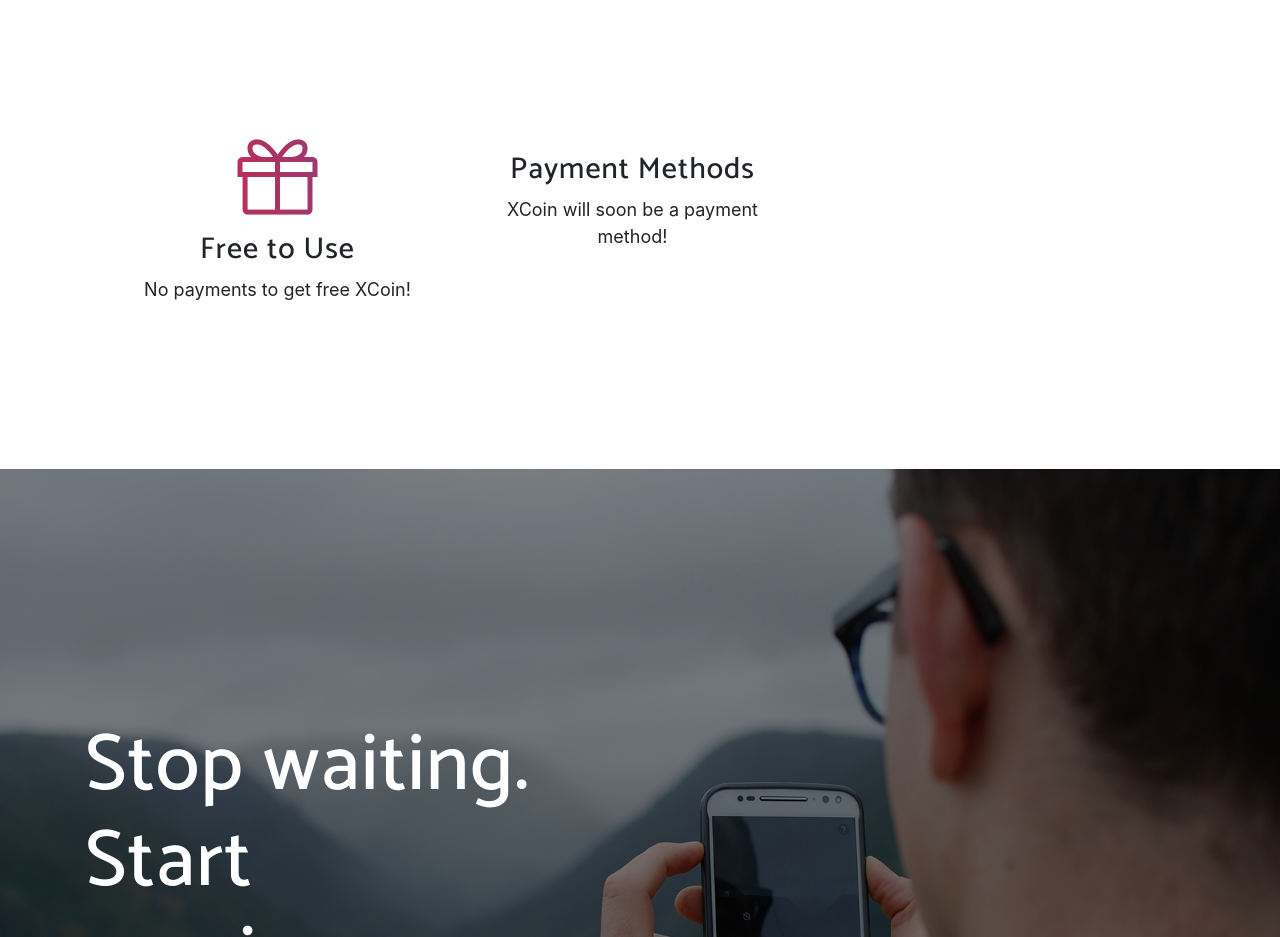
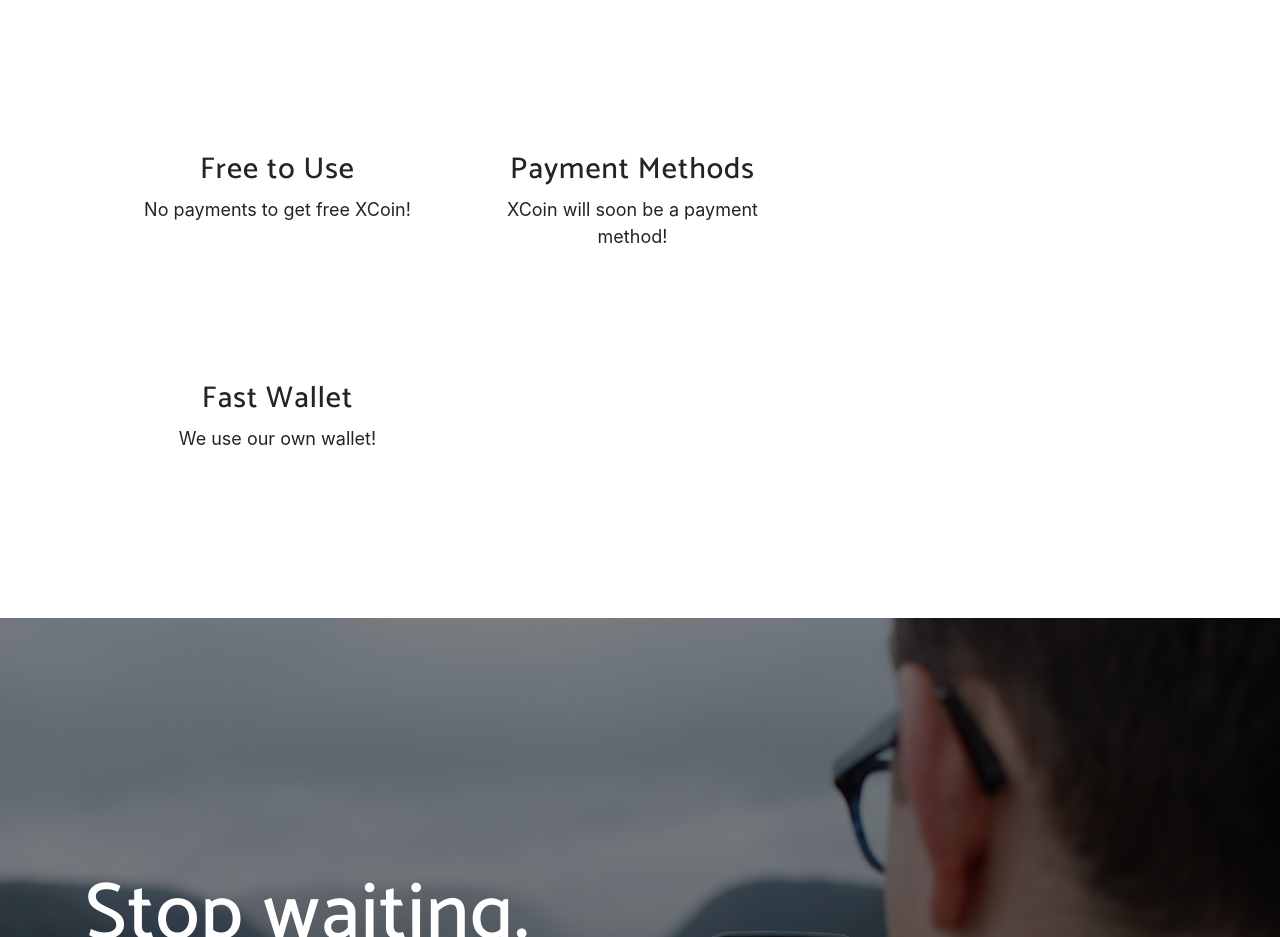
Before and after one commit to Coin-x/coin-x.github.io, a website with bundled scripts: page index.html in a window 1280 px wide. Shown: the part 1460-2397 px from the top of the page. Built offline with nearby package versions, Linux system fonts and the light colour scheme; a web font is replaced by a local one.

Commit message:
Update index.html

```diff
--- a/index.html
+++ b/index.html
@@ -77,16 +77,23 @@
             <div class="row">
               <div class="col-lg-6">
                 <div class="feature-item">
-                  <i class="icon-present text-primary"></i>
+                  <i class="cash-stack text-primary"></i>
                   <h3>Free to Use</h3>
                   <p>No payments to get free XCoin!</p>
                 </div>
               </div>
               <div class="col-lg-6">
                 <div class="feature-item">
-                  <i class="icon-lock-close text-primary"></i>
+                  <i class="file-earmark-lock text-primary"></i>
                   <h3>Payment Methods</h3>
                   <p>XCoin will soon be a payment method!</p>
+                </div>
+              </div>
+                            <div class="col-lg-6">
+                <div class="feature-item">
+                  <i class="file-earmark-lock text-primary"></i>
+                  <h3>Fast Wallet</h3>
+                  <p>We use our own wallet!</p>
                 </div>
               </div>
             </div>
```
